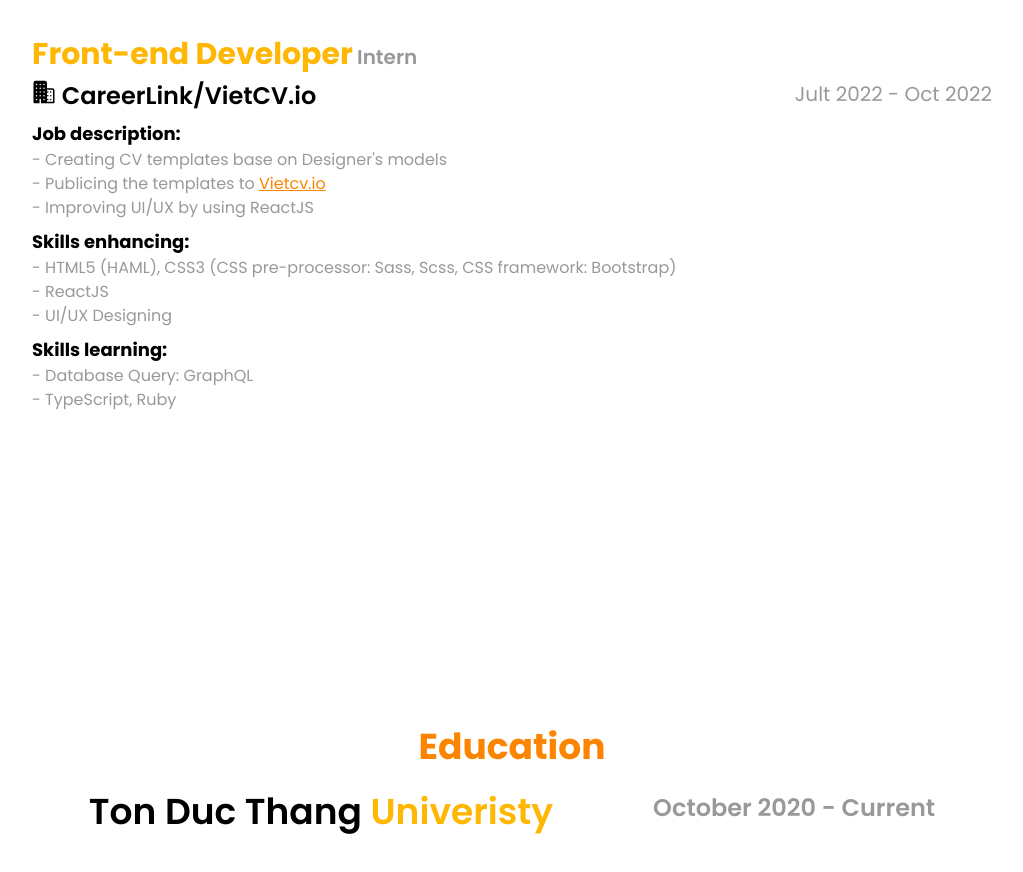
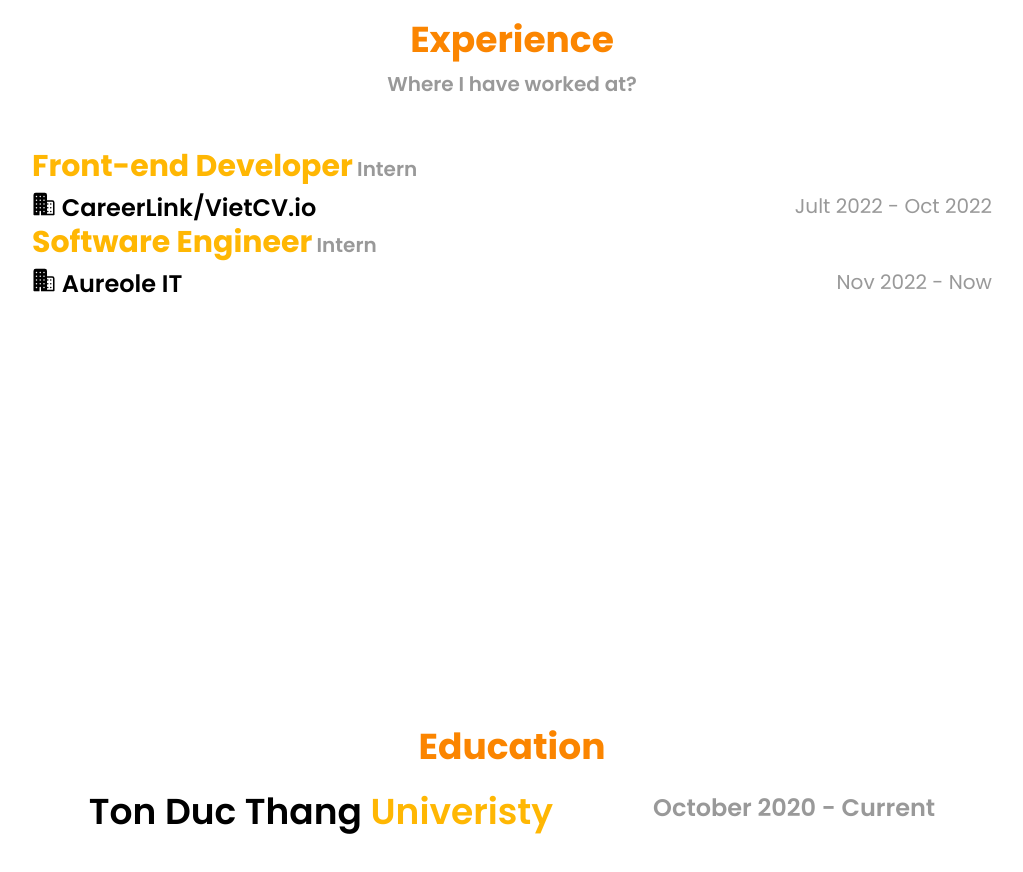
Before and after one commit to Pet3r1512/Portfolio2.0, a React (Create React App) app: page / in a window 1280 px wide. Shown: the part 1960-2832 px from the top of the page, without its empty margins (128-1151 px from the left). Built offline with nearby package versions, Linux system fonts and the light colour scheme.

Commit message:
Update experience

```diff
--- a/src/components/Experience.js
+++ b/src/components/Experience.js
@@ -24,18 +24,38 @@
         position: "Front-end Developer",
         type: "Intern",
         time: "Jult 2022 - Oct 2022",
+        detail: {
+            job_desc: {
+                1: "Creating CV templates base on Designer's models",
+                2: "Publicing the templates to {vietcv_io_link}",
+                3: "Improving UI/UX by using ReactJS",
             },
-//     {
-//         id: 2,
-//         company: "Aureole IT",
-//         position: "Software Engineer",
-//         type: "Intern",
-//         time: "Nov 2022 - Now",
-//     }
+            skills_enhance: {
+                1: "HTML5 (HAML), CSS3 (CSS pre-processor: Sass, Scss, CSS framework: Bootstrap)",
+                2: "ReactJS",
+                3: "UI/UX Designing",
+            },
+            skills_learning: {
+                1: "Database Query: GraphQL",
+                2: "TypeScript, Ruby"
+            }
+        }
+    },
+    {
+        id: 2,
+        company: "Aureole IT",
+        position: "Software Engineer",
+        type: "Intern",
+        time: "Nov 2022 - Now",
+        detail: {
+            job_desc: {},
+            skills_enhance: {},
+            skills_learning: {},
+        }
+    }
 ]
 
 const vietcv_io_link = <a className="text-orange underline" href="https://vietcv.io/templates" target="_blank">Vietcv.io</a>
-
 
 function Experience_item(props) {
     return (
@@ -51,29 +71,6 @@
                     {props.company}</h3>
                 <p className="text-xl text-gray">{props.time}</p>
             </div>
-            <div>
-                <h3 className="text-lg font-bold">Job description: </h3>
-                <div className="text-md font-normal text-gray">
-                    <p>- Creating CV templates base on Designer's models</p>
-                    <p>- Publicing the templates to {vietcv_io_link}</p>
-                    <p>- Improving UI/UX by using ReactJS</p>
-                </div>
-            </div>
-            <div>
-                <h3 className="text-lg font-bold">Skills enhancing: </h3>
-                <div className="text-gray">
-                    <p>- {"HTML5 (HAML), CSS3 (CSS pre-processor: Sass, Scss, CSS framework: Bootstrap)"}</p>
-                    <p>- ReactJS</p>
-                    <p>- UI/UX Designing</p>
-                </div>
-            </div>
-            <div>
-                <h3 className="text-lg font-bold">Skills learning: </h3>
-                <div className="text-gray">
-                    <p>- Database Query: GraphQL</p>
-                    <p>- TypeScript, Ruby</p>
-                </div>
-            </div>
         </div>
     )
 }
```
Lines whose indentation alone changed are shown as unchanged.
